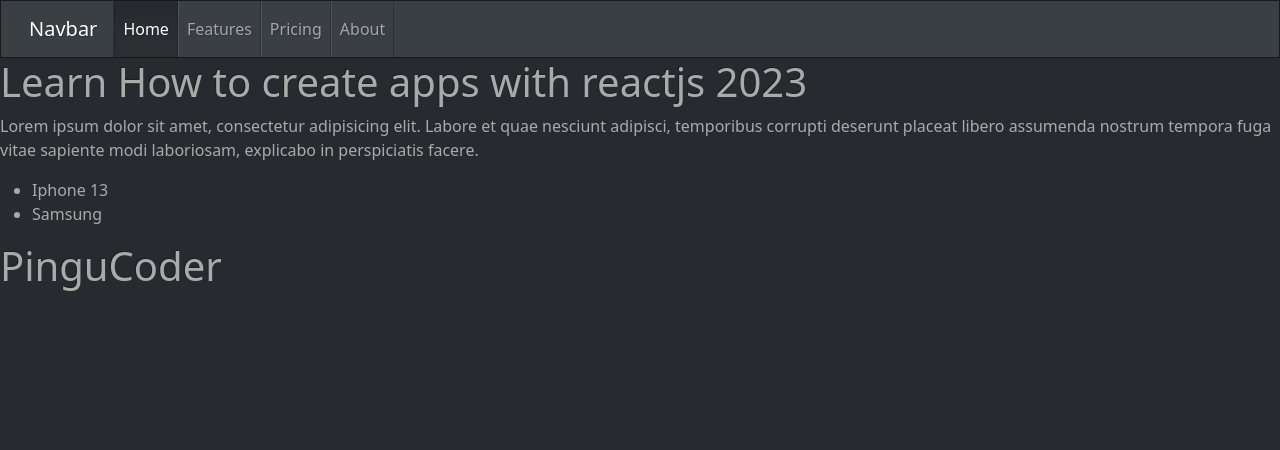
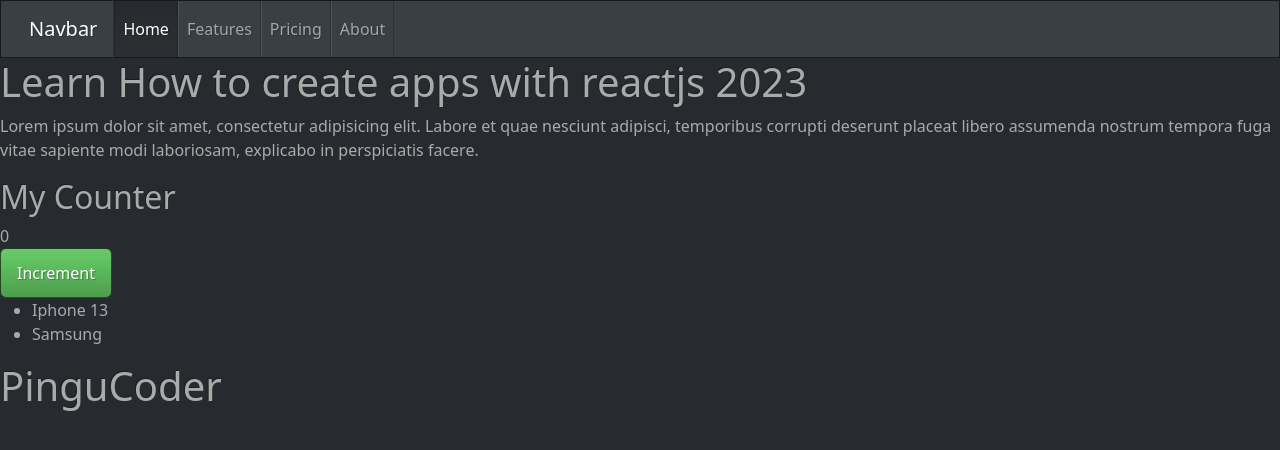
Before and after one commit to Aminetrigithub/learn-react-BC-10-11-12, a React (Vite) app: page / in a window 1280 px wide. Shown: the top 450 px of the page. Built offline with nearby package versions, Linux system fonts and the light colour scheme.

Commit message:
diff between variable and state

```diff
--- /dev/null
+++ b/src/components/Counter.jsx
@@ -0,0 +1,30 @@
+import { useState } from "react";
+
+const Counter = () => {
+
+
+
+
+
+    let [count, setCount] = useState(0)
+
+
+
+    const increment = () => {
+
+        setCount((prev) => {
+            console.log(prev)
+            return count + 1
+        });
+        console.log("salam", count)
+     }
+  return (
+   <>
+       <h2>My Counter</h2>
+          <div>{count}</div>
+          <button onClick={increment} className="btn btn-success">Increment</button>
+   </>
+  )
+}
+
+export default Counter
--- a/src/components/Products.jsx
+++ b/src/components/Products.jsx
@@ -1,3 +1,5 @@
+import Counter from "./Counter";
+
 function Products() {
   let title = "Learn How to create apps with reactjs 2023";
   let showList = true;
@@ -24,6 +26,9 @@ function Products() {
         perspiciatis facere.
       </p>
 
+      <Counter />
+
+
       {showList && (
         <ul>
           {products.map((product, index) => (
```
